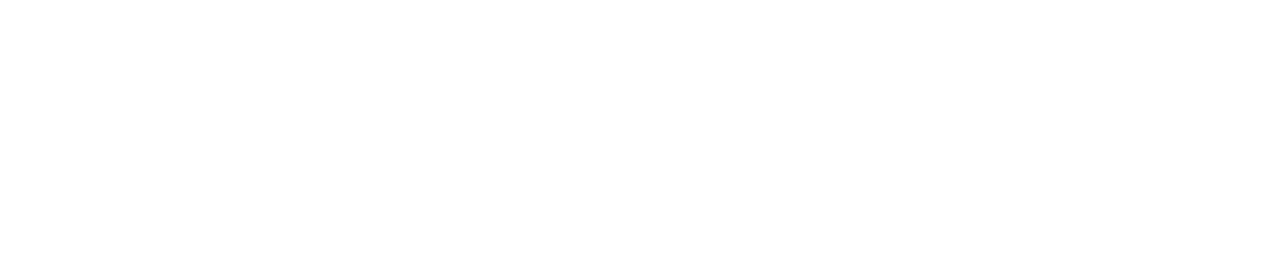
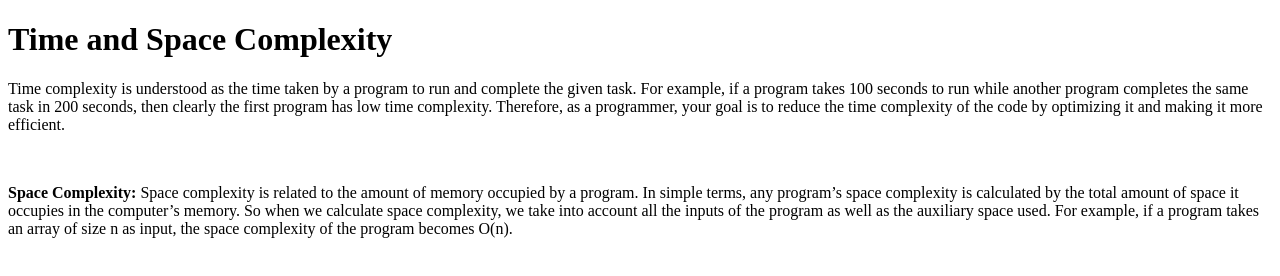
Before and after one commit to acciojob/time-and-space-complexity-gokulgovinthan, a website: page main.html in a window 1280 px wide. Drawn offline with Linux system fonts and the light colour scheme.

Commit message:
created a submission

```diff
--- a/main.html
+++ b/main.html
@@ -7,6 +7,17 @@
 </head>
 
 <body>
+	<h1>Time and Space Complexity</h1>
+
+	<p>Time complexity is understood as the time taken by a program to run and complete the given task. For example, if a
+		program takes 100 seconds to run while another program completes the same task in 200 seconds, then clearly the first
+		program has low time complexity. Therefore, as a programmer, your goal is to reduce the time complexity of the code by
+		optimizing it and making it more efficient.</p>
+	<br>
+	<p><strong>Space Complexity:</strong> Space complexity is related to the amount of memory occupied by a program. In simple terms, any
+		program’s space complexity is calculated by the total amount of space it occupies in the computer’s memory. So when we
+		calculate space complexity, we take into account all the inputs of the program as well as the auxiliary space used. For
+		example, if a program takes an array of size n as input, the space complexity of the program becomes O(n).</p>
 	<!-- the entire body must be written by student -->
     <script type="text/javascript" src="./script.js">
 </script>
```
